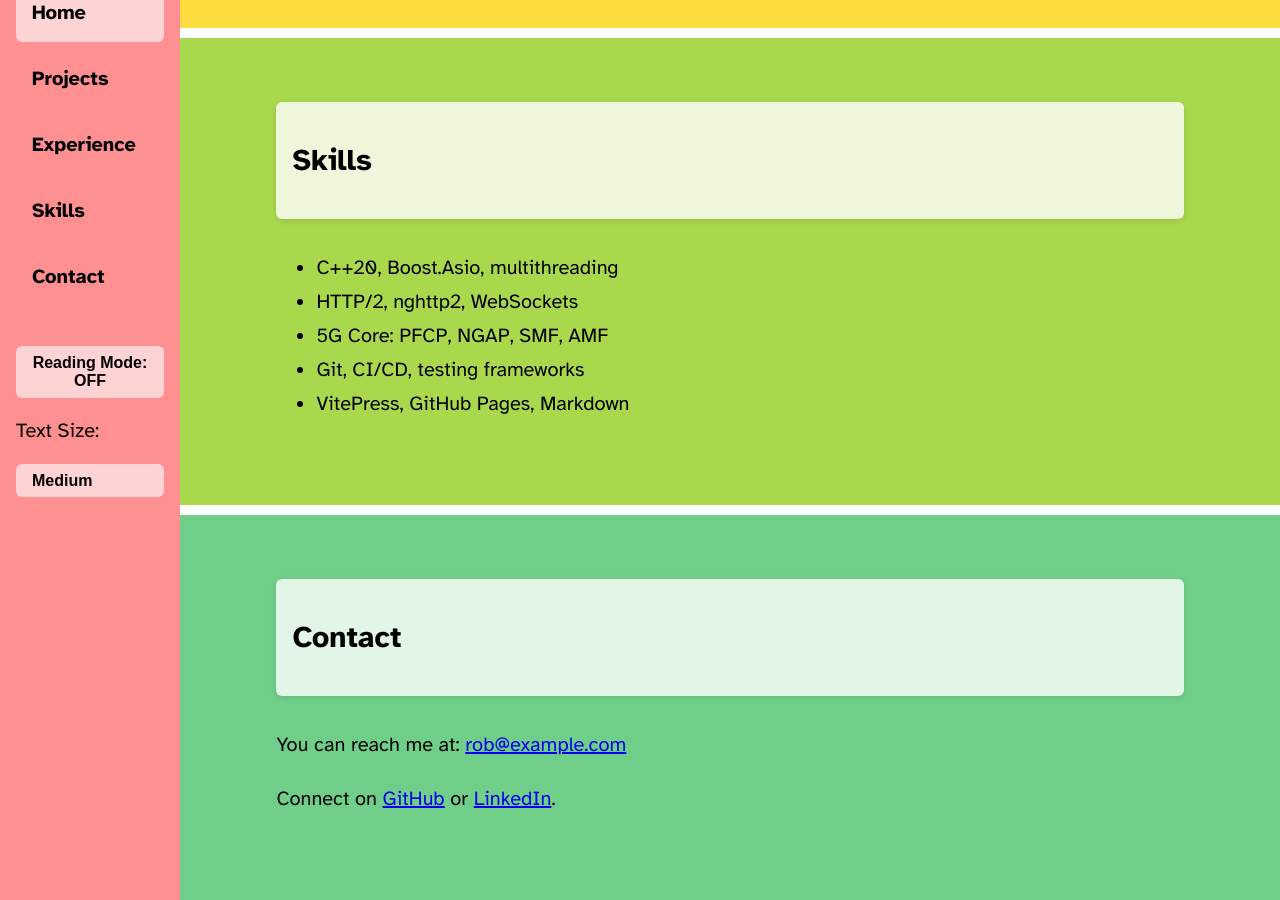
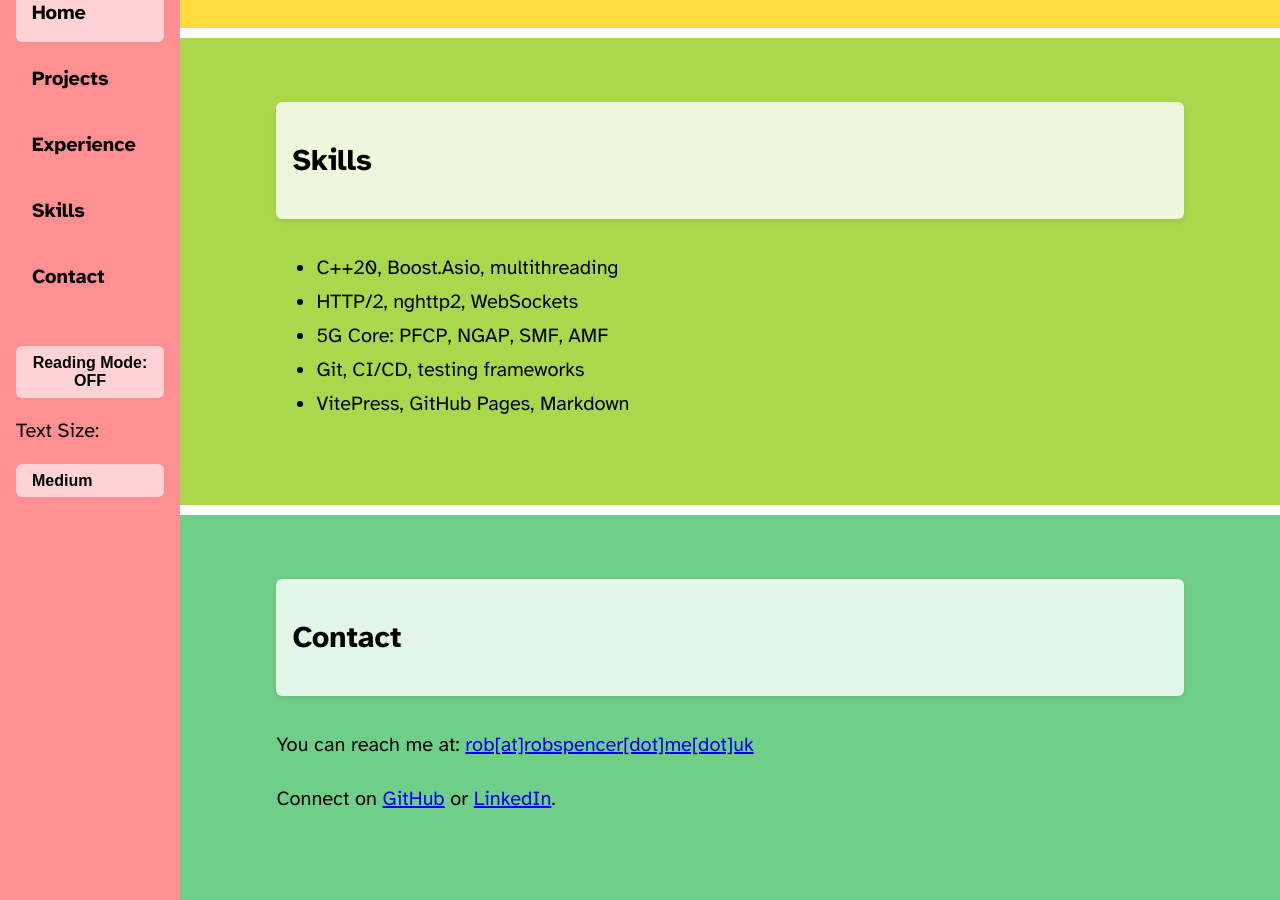
Before and after one commit to rjspencer1989/rjspencer1989.github.io, a Jekyll site: the page built from index.md, in a window 1280 px wide and 900 px high, scrolled down 1313 px. Built offline with Jekyll 4.4.1, drawn with Linux system fonts in a browser that asks for light colours.

Commit message:
fix contact details

```diff
--- a/_includes/contact.md
+++ b/_includes/contact.md
@@ -6,12 +6,12 @@
     </div>
 
     <p>
-      You can reach me at: <a href="mailto:rob@example.com">rob@example.com</a>
+      You can reach me at: <a href="mailto:rob@robspencer.me.uk">rob[at]robspencer[dot]me[dot]uk</a>
     </p>
 
     <p>
       Connect on <a href="https://github.com/rjspencer1989">GitHub</a> or
-      <a href="https://www.linkedin.com/in/rjspencer1989/">LinkedIn</a>.
+      <a href="https://www.linkedin.com/in/robert-spencer-6b096511b/">LinkedIn</a>.
     </p>
 
   </div>
```
